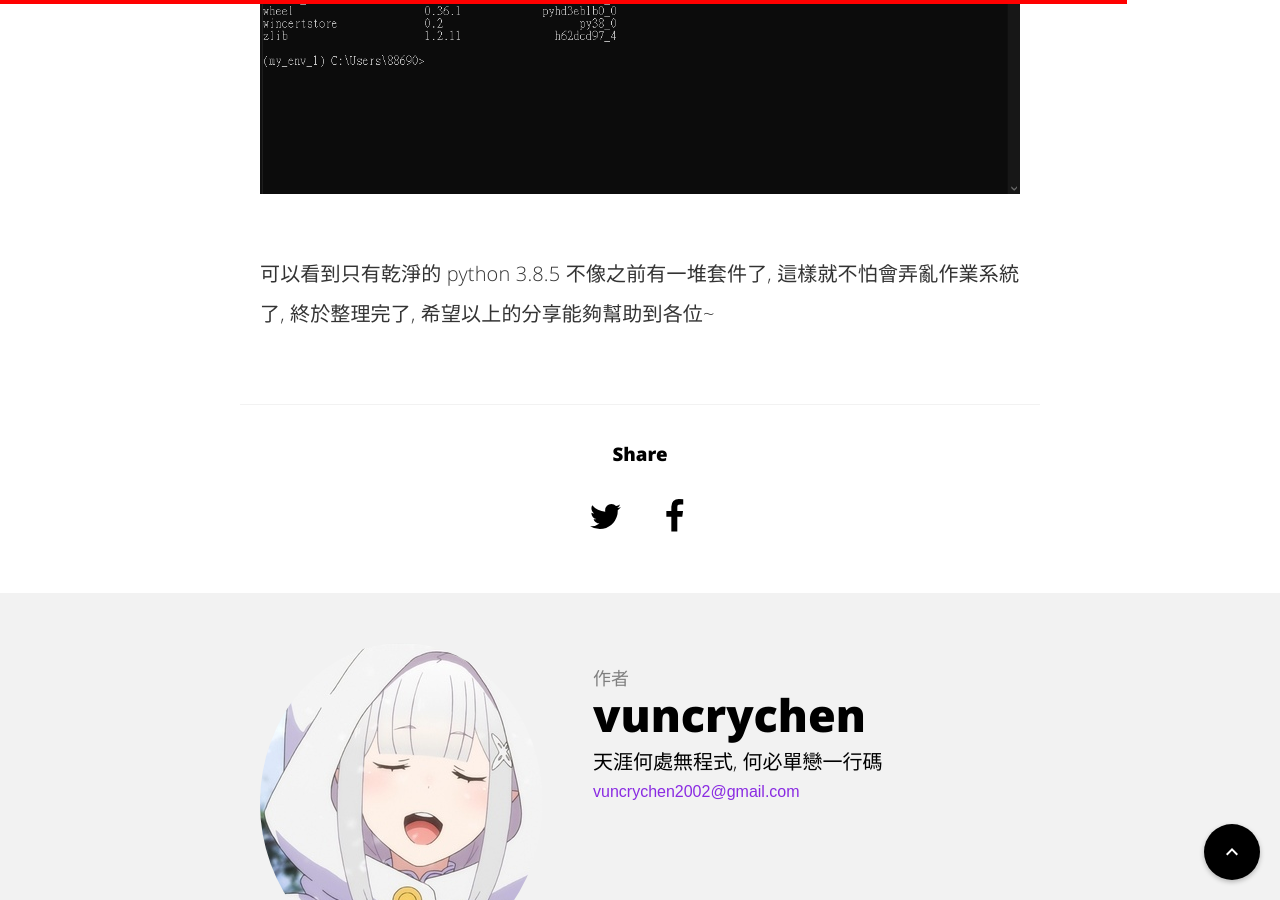
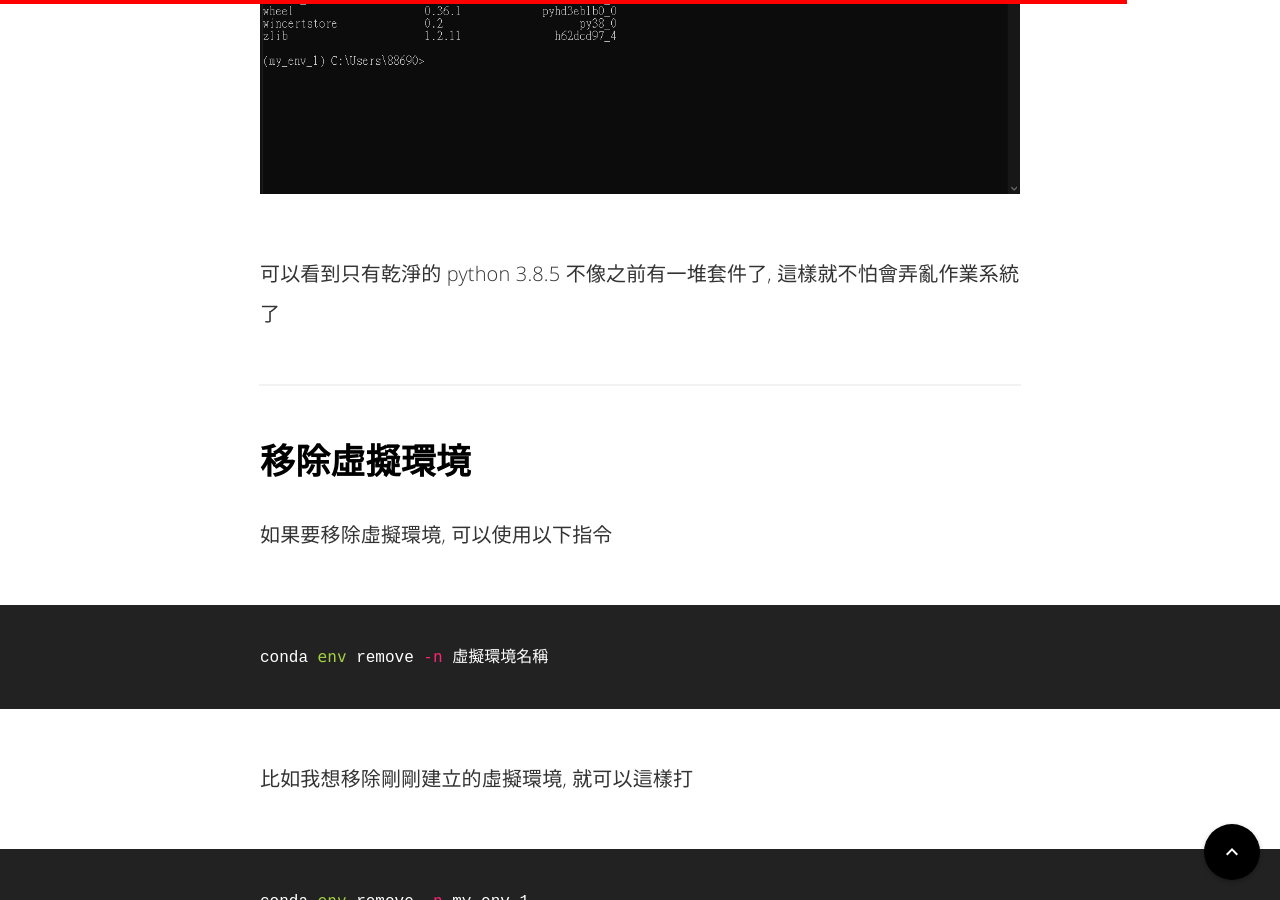
Before and after one commit to vuncrychen/blog, a Jekyll site: the page built from _posts/2020-12-10-anaconda-basic-tips.md, in a window 1280 px wide and 900 px high, scrolled down 10885 px. Built offline with Jekyll 4.4.1, drawn with Linux system fonts in a browser that asks for light colours; some of the changed text lies outside the part shown.

Commit message:
add remove

```diff
--- a/_posts/2020-12-10-anaconda-basic-tips.md
+++ b/_posts/2020-12-10-anaconda-basic-tips.md
@@ -122,4 +122,24 @@ conda activate my_env_1
 
 ![env_conda_list](/assets/img/post/20201211/env_conda_list.png)
 
-可以看到只有乾淨的 python 3.8.5 不像之前有一堆套件了, 這樣就不怕會弄亂作業系統了, 終於整理完了, 希望以上的分享能夠幫助到各位~
+可以看到只有乾淨的 python 3.8.5 不像之前有一堆套件了, 這樣就不怕會弄亂作業系統了
+
+---
+
+## 移除虛擬環境
+
+如果要移除虛擬環境, 可以使用以下指令
+
+{% highlight bash %}
+conda env remove -n 虛擬環境名稱
+{% endhighlight %}
+
+比如我想移除剛剛建立的虛擬環境, 就可以這樣打
+
+{% highlight bash %}
+conda env remove -n my_env_1
+{% endhighlight %}
+
+![env_remove](/assets/img/post/20201211/env-remove.png)
+
+以上分享希望能夠幫助到各位~
```
Also changed, not shown: assets/img/post/20201211/env-remove.png (added).
